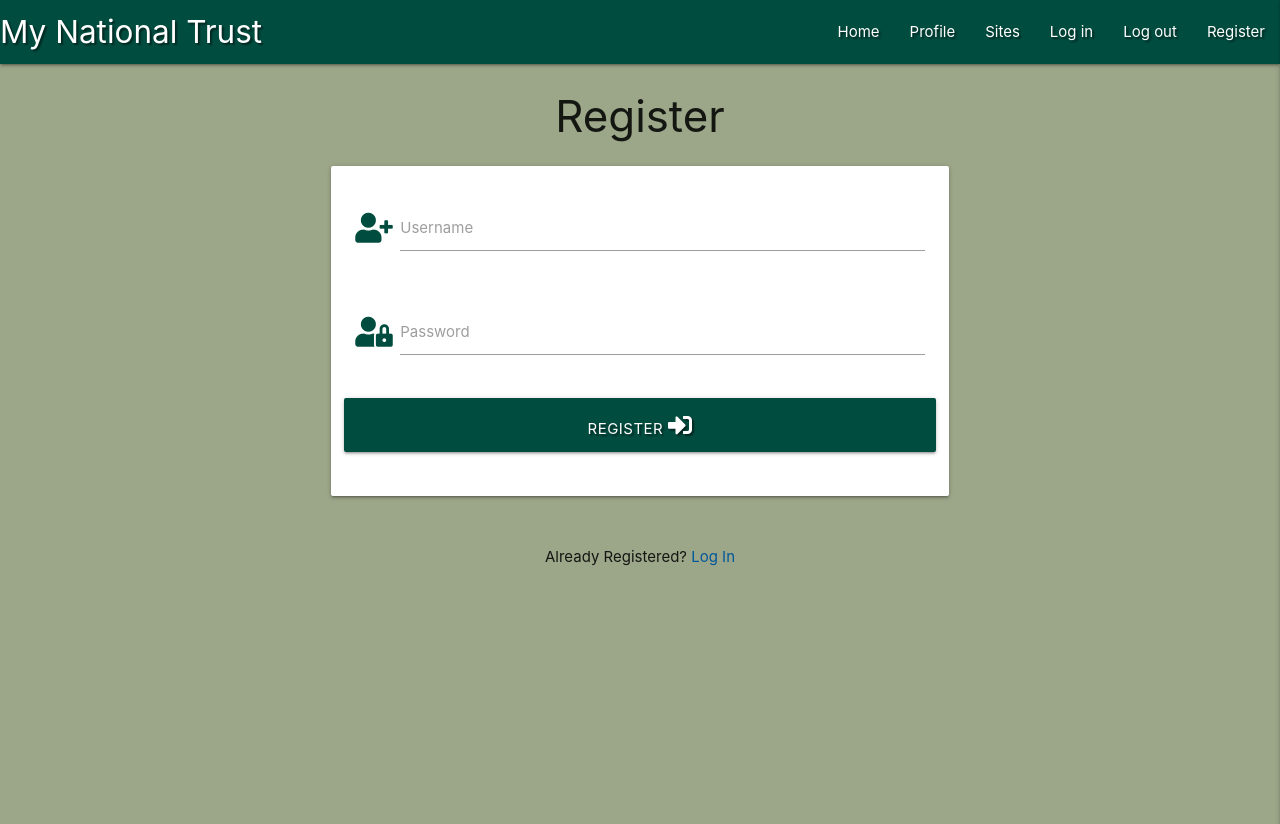
After one commit to ConorDavison/my_national_trust_app, a Flask app: page /register in a window 1280 px wide. The commit adds this page. Shown: the top 824 px of the page. Run offline with Flask 2, Linux system fonts and the light colour scheme; some libraries are stand-ins or nearby versions.

Commit message:
added register template and adjusted color theme

```diff
--- a/app.py
+++ b/app.py
@@ -4,6 +4,7 @@ from flask import (
      redirect, request, session, url_for)
 from flask_pymongo import PyMongo
 from bson.objectid import ObjectId
+from werkzeug.security import generate_password_hash, check_password_hash
 if os.path.exists("env.py"):
     import env
 
@@ -38,6 +39,11 @@ def home():
         return render_template('index.html')
 
 
+@app.route('/register')
+def register():
+    return render_template('register.html')
+
+
 if __name__ == "__main__":
     app.run(host=os.environ.get("IP"),
             port=int(os.environ.get("PORT")),
--- a/static/css/style.css
+++ b/static/css/style.css
@@ -1,3 +1,7 @@
 .text-shadow {
     text-shadow: 2px 2px 2px rgba(0, 0, 0, 0.5);
 }
+
+body {
+    background-color: #9ca689;
+}
--- a/templates/base.html
+++ b/templates/base.html
@@ -26,7 +26,7 @@
                 <li><a href="#">Sites</a></li>
                 <li><a href="#">Log in</a></li>
                 <li><a href="#">Log out</a></li>
-                <li><a href="#">Register</a></li>
+                <li><a href="{{ url_for('register') }}">Register</a></li>
               </ul>
             </div>
           </nav>
--- a/templates/index.html
+++ b/templates/index.html
@@ -9,7 +9,7 @@
 
 <div class="row">
     <div class="col s12 m8 offset-m2">
-      <div class="card-panel">
+      <div class="card-panel teal darken-4 white-text">
         <p class="center-align flow-text">
             My National Trust will allow you to be able to keep a track of all the historic National Trust sites you want to visit
             in Northern Ireland. From historic castles and buildings to beautifully kept and maintained gardens, visit soon for a fantastic day out!
--- /dev/null
+++ b/templates/register.html
@@ -0,0 +1,44 @@
+{% extends "base.html" %}
+{% block content %}
+
+<h3 class="center-align">Register</h3>
+    <div class="row">
+        <form class="col s12 m6 offset-m3" method="POST" action=" {{ url_for('register') }}">
+        <div class="card-panel">
+            <!--Username-->
+            <div class="row">
+                <div class="input-field col s12">
+                    <i class="fas fa-user-plus prefix teal-text text-darken-4"></i>
+                    <input id="username" name="username" type="text" minlength='5'
+                    maxlength="15" pattern="^[a-zA-Z0-9]{5,15}$" class="validate" required>
+                    <label for="username">Username</label>
+                </div>
+            </div>
+            <!--Password-->
+            <div class="row">
+                <div class="input-field col s12">
+                    <i class="fas fa-user-lock prefix teal-text text-darken-4"></i>
+                    <input id="password" name="password" type="password" minlength='5'
+                        maxlength="15" pattern="^[a-zA-Z0-9]{5,15}$" class="validate" required>
+                    <label for="password">Password</label>
+                </div>
+            </div>
+            <!--Register -->
+            <div class="row">
+                <button type="submit" class="col s12 btn-large teal darken-4 text-shadow">
+                    Register <i class="fas fa-sign-in-alt"></i>
+                </button>
+            </div>
+        </div>
+        </form>
+    </div>
+    <div class="row">
+        <div class="col s12">
+            <p class="center-align">
+                Already Registered?
+                <a href="#" class="light-blue-text text-darken-4">Log In</a>
+            </p>
+        </div>
+    </div>
+
+{% endblock %}
```
